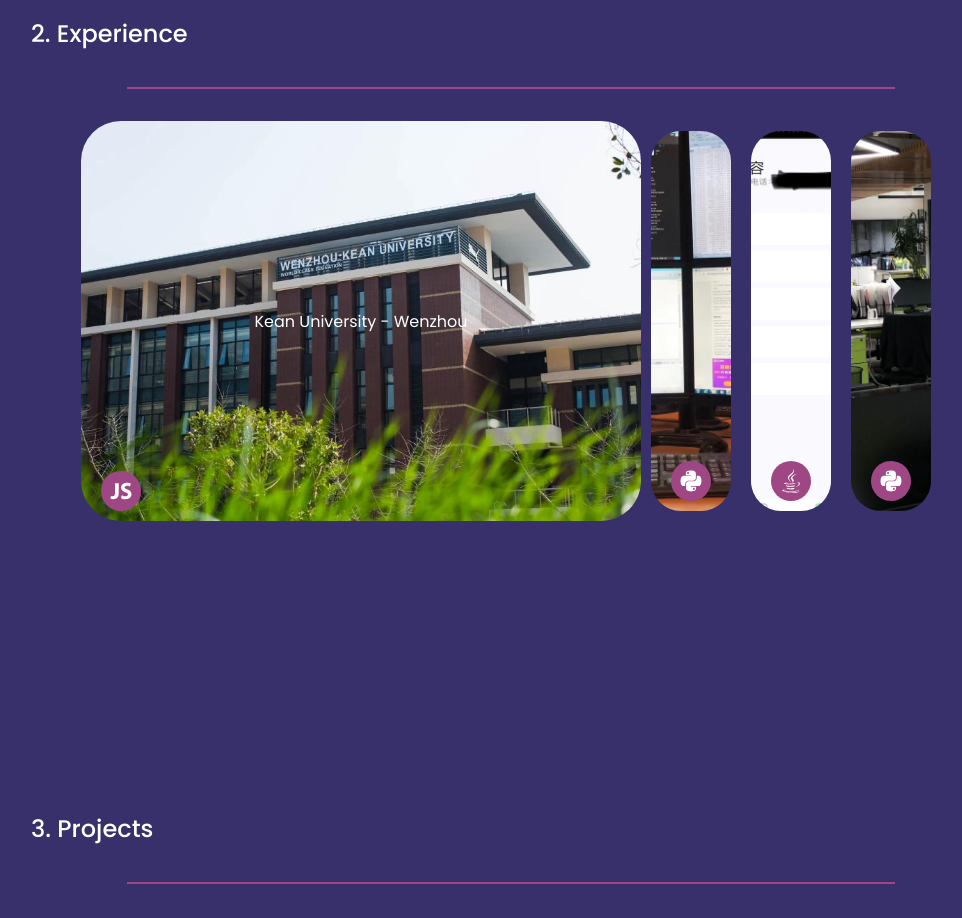
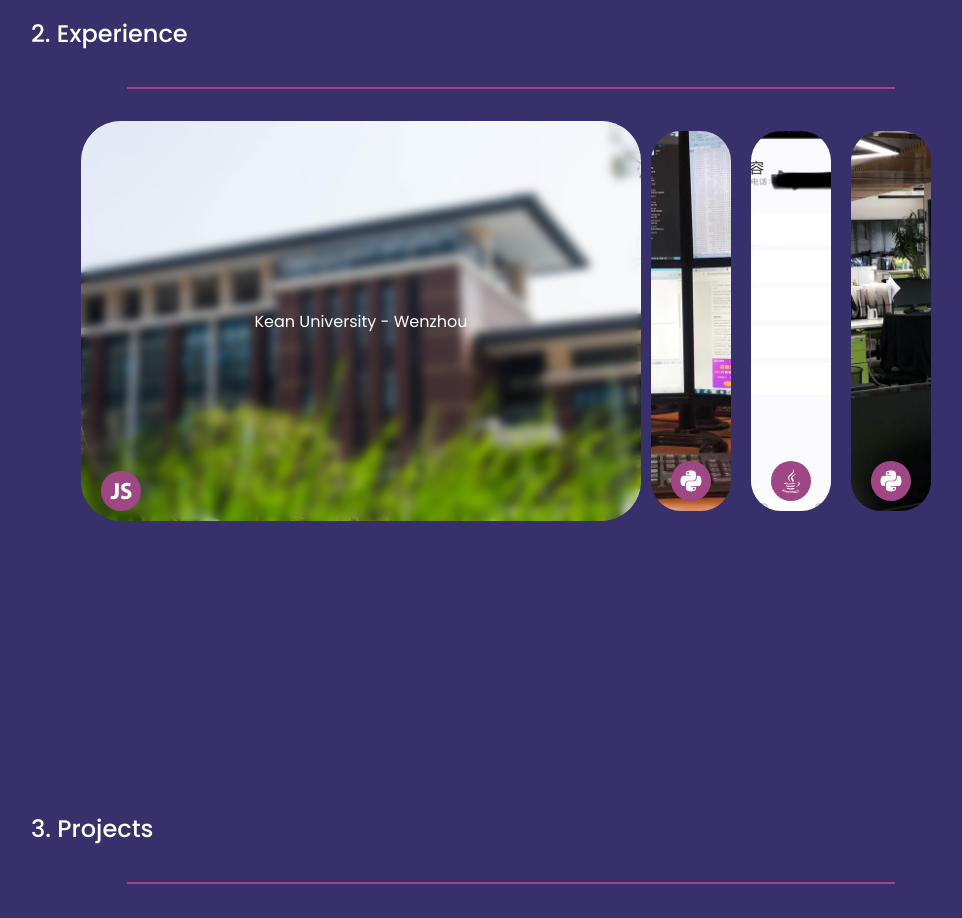
Before and after one commit to hjinlucas/react_personal_website, a React (Create React App) app: page / in a window 1280 px wide. Shown: the part 1040-1958 px from the top of the page, without its empty margins (129-1091 px from the left). Built offline with nearby package versions, Linux system fonts and the light colour scheme.

Commit message:
Update blur effects

```diff
--- a/src/components/experience/experience.css
+++ b/src/components/experience/experience.css
@@ -39,6 +39,31 @@
   transition: flex-grow 0.5s ease-in-out, background-size 0.5s ease-in-out, background-position 0.5s ease-in-out, margin 0.5s ease-in-out;
   border-radius: 30px;
 }
+
+.option::before {
+  content: '';
+  position: absolute;
+  top: 0;
+  left: 0;
+  width: 100%;
+  height: 100%;
+  background-image: var(--optionBackground, var(--defaultBackground, #E6E9ED));
+  background-size: auto 120%;
+  background-position: center;
+  z-index: -1;
+  transition: background-size 0.5s ease-in-out, background-position 0.5s ease-in-out, filter 0.3s ease-in-out;
+}
+
+.option.active::before {
+  background-size: auto 100%;
+  filter: blur(5px);
+}
+
+.option:hover::before {
+  filter: blur(5px);
+  background-color: rgba(0, 0, 0, 0.4);
+}
+
 
 .option.active {
   flex-grow: 10000;
```
